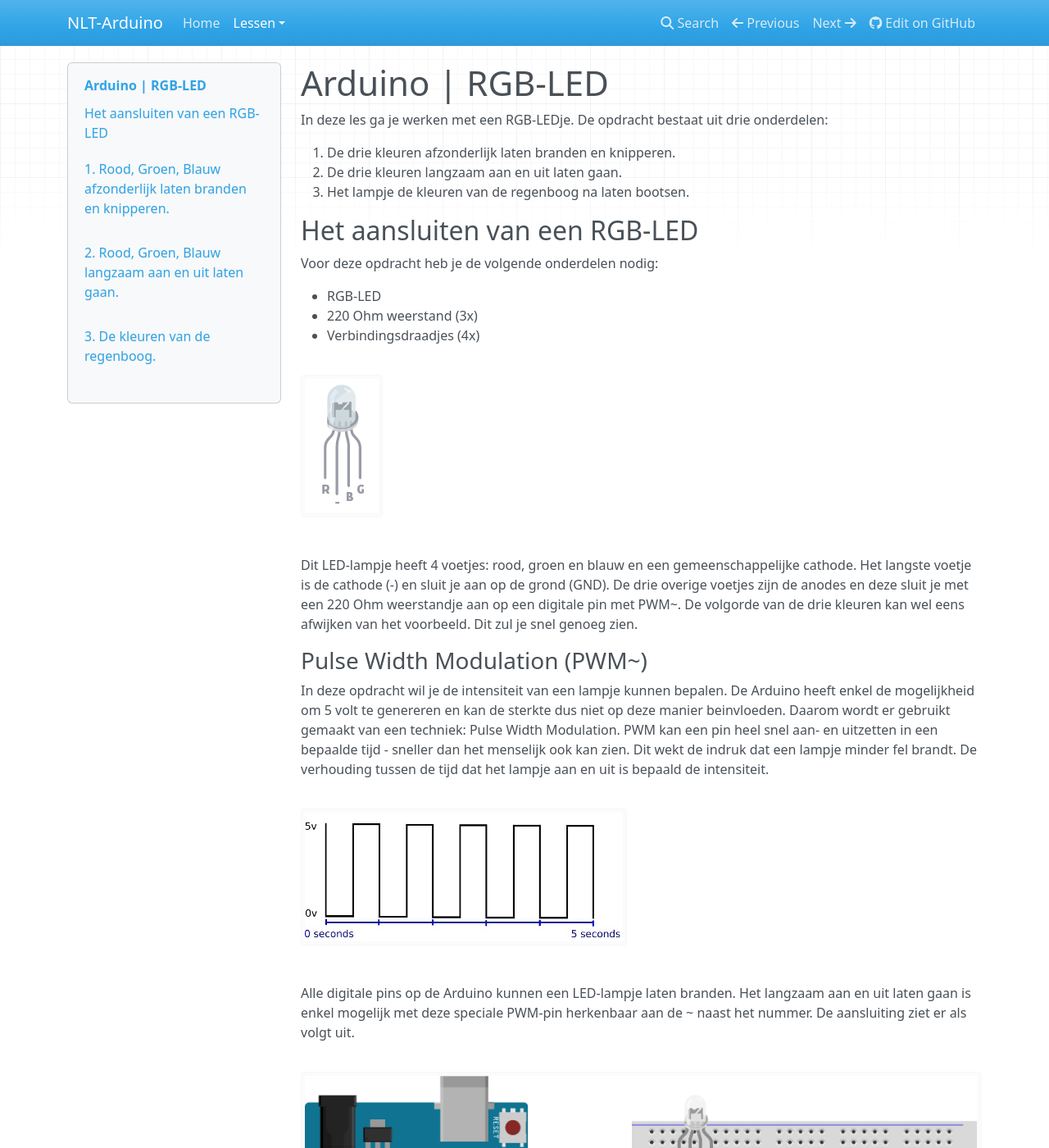
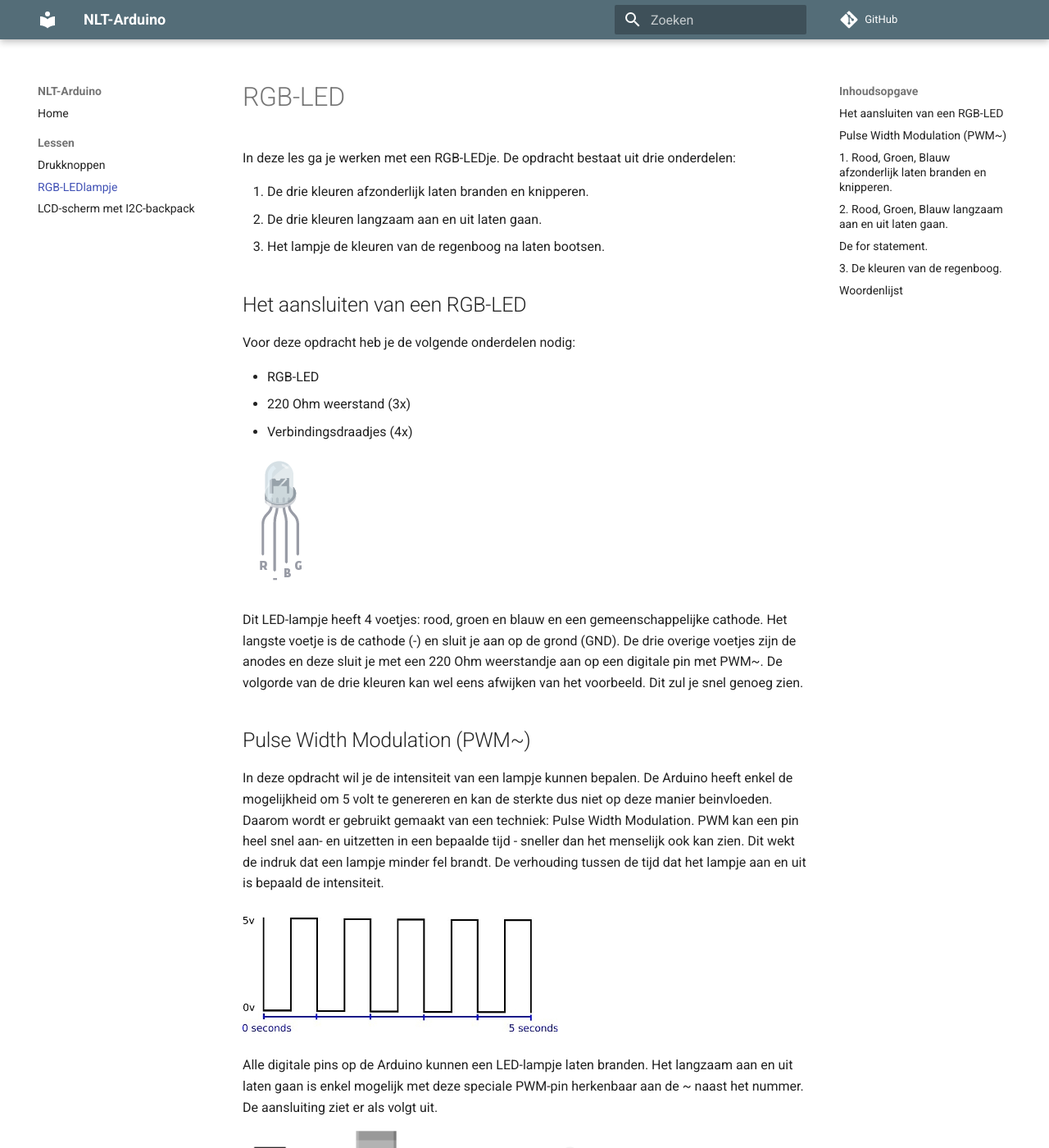
Before and after one commit to olivierspoor/arduino, an MkDocs documentation site: the page built from docs/rgb_led.md, in a window 1280 px wide and 1400 px high. Shown: the whole window at 82% size. Built offline with MkDocs 1.6.1 and Material for MkDocs 9.7.7, drawn with Linux system fonts in a browser that asks for light colours; nearby versions of some CDN libraries; comment, search, counter and statistics services are not loaded; some of the changed text lies outside the part shown.

Commit message:
theme and links

````diff
--- a/docs/rgb_led.md
+++ b/docs/rgb_led.md
@@ -1,4 +1,4 @@
-# Arduino | RGB-LED
+# RGB-LED
 
 In deze les ga je werken met een RGB-LEDje. De opdracht bestaat uit drie onderdelen:
 
@@ -15,33 +15,32 @@ Voor deze opdracht heb je de volgende onderdelen nodig:
 - 220 Ohm weerstand (3x)
 - Verbindingsdraadjes (4x)
 
-![rgb-led](../assets/images/rgb_led.png)
+![rgb-led](/assets/images/rgb_led.png)
 
 Dit LED-lampje heeft 4 voetjes: rood, groen en blauw en een gemeenschappelijke cathode. Het langste voetje is de cathode (-) en sluit je aan op de grond (GND). De drie overige voetjes zijn de anodes en deze sluit je met een 220 Ohm weerstandje aan op een digitale pin met PWM~.  De volgorde van de drie kleuren kan wel eens afwijken van het voorbeeld. Dit zul je snel genoeg zien.
 
-### Pulse Width Modulation (PWM~)
+## Pulse Width Modulation (PWM~)
 In deze opdracht wil je de intensiteit van een lampje kunnen bepalen. De Arduino heeft enkel de mogelijkheid om 5 volt te genereren en kan de sterkte dus niet op deze manier beinvloeden. Daarom wordt er gebruikt gemaakt van een techniek: Pulse Width Modulation. PWM kan een pin heel snel aan- en uitzetten in een bepaalde tijd - sneller dan het menselijk ook kan zien. Dit wekt de indruk dat een lampje minder fel brandt. De verhouding tussen de tijd dat het lampje aan en uit is bepaald de intensiteit.
 
-![pwm](../assets/images/pwm.png)
+![pwm](/assets/images/pwm.png)
 
 Alle digitale pins op de Arduino kunnen een LED-lampje laten branden. Het langzaam aan en uit laten gaan is enkel mogelijk met deze speciale PWM-pin herkenbaar aan de ~ naast het nummer. De aansluiting ziet er als volgt uit.
 
-![rgb-led-aansluiting](../assets/images/rgb_led_aansluiting.png)
+![rgb-led-aansluiting](/assets/images/rgb_led_aansluiting.png)
 
-#
 
 ## 1. Rood, Groen, Blauw afzonderlijk laten branden en knipperen.
 
 Nu alles is aangesloten, kunnen we de Arduino gaan programmeren. We beginnen met het definieren van de constanten.
 
 
-```ino
+```arduino
 const int pinBlauw=9;
 ```
 Een niet te veranderen integer (getal) 9 wordt gelinkt met de naam 'pinBlauw'. Doe dit ook voor de andere kleuren.
 Vervolgens kijken we naar de setup.
 
-```ino
+```arduino
 void setup() {
   pinMode(pinBlauw, OUTPUT);
 }
@@ -49,7 +48,7 @@ void setup() {
 Het gedrag (*pinMode*) van de digitale pin met de naam *pinBlauw* (dat is dus pin 9) wordt ingesteld als *output*.
 Om nu het blauwe LEDje te laten branden heb je nog een stukje code nodig in de *void loop*:
 
-```ino
+```arduino
 void loop() {
   digitalWrite(pinBlauw, HIGH);
 }
@@ -60,11 +59,10 @@ Hiermee zeg je dat de digitale pin aangaat. Dit signaal is binair (heeft twee mo
 Met deze informatie en met de kennis opgedaan uit de introductie zou je in staat moeten zijn om het lampje de drie kleuren achtereenvolgens te laten knipperen. Denk hierbij aan het gebruik van de ```delay()```, waarin je de tijd in miliseconden meegeeft.
 
 
-#
 <details>
 <summary>Klik hier voor de oplossing</summary>
 
-```ino
+```arduino
 const int pinBlauw=9;
 const int pinGroen=10;
 const int pinRood=11;
@@ -93,7 +91,6 @@ void loop() {
 
 </details>
 
-#
 ## 2. Rood, Groen, Blauw langzaam aan en uit laten gaan.
 
 De volgende stap is het varieren van de intensiteit van het LEDje. Hier gebruiken we ```analogWrite(pin, value)```, waarbij *pin* verwijst naar de anode van de kleur die je wilt aansturen en *value* de frequentie is van de PWM~ uitgedrukt in een waarde tussen de 0 (helemaal uit) en 255 (helemaal aan).
@@ -103,10 +100,10 @@ Dit betekent dus dat ```digitalWrite(pinBlauw, HIGH)``` gelijk is aan ```analogW
 Als we het lampje dus van uit (0) tot aan (255) willen laten gaan, moeten we de *value* langzaam laten toenemen. Hiervoor maken we gebruik van een `for` statement. Hiermee kunnen een blokje code herhalen tot er een bepaald eindpunt bereikt is.
 
 
-### De `for` statement.
+## De `for` statement.
 
 Een `for` statement heeft de volgende syntax:
-```ino
+```arduino
 for (initialization; condition; increment) {
   // statement(s);
 }
@@ -115,7 +112,7 @@ Een `for` statement veronderstelt een bepaalde beweging; het laten toe- of afnem
 
 Dit passen we toe op ons lampje. De beginsituatie (*initialization*) is uit (0). Deze waarde willen we stapsgewijs laten toenemen (*increment*) tot deze 255 heeft bereikt (*condition*). Dit ziet er als volgt uit:
 
-```ino
+```arduino
 for (int i = 0; i < 255; i=i+1) {
   analogWrite(pinBlauw, i);
   delay(50)
@@ -125,11 +122,10 @@ We definieren hier een integer *i* als variabele om de intensiteit bij te houden
 
 Met deze informatie zou je in staat moeten zijn het lampje ook langzaam uit te kunnen laten gaan. Denk daarbij goed aan wat je beginpunt is, de conditie en de richting van de stappen die je neemt.
 
-#
 <details>
 <summary>Klik hier voor de oplossing</summary>
 
-```ino
+```arduino
 const int pinBlauw=9;
 const int pinGroen=10;
 const int pinRood=11;
@@ -169,17 +165,16 @@ Deze code kan korter en efficienter. Kijk hiervoor bij de extra opdrachten.
 
 </details>
 
-#
 
 ## 3. De kleuren van de regenboog.
 
 Nu we weten hoe we de individuele kleuren kunnen aansturen, is het tijd om kleuren te gaan mengen. In de onderstaande afbeelding zien we de mengwaarden voor de kleuren van de regenboog.
 
-![rgb_regenboog](../assets/images/rgb_regenboog.png)
+![rgb_regenboog](/assets/images/rgb_regenboog.png)
 
 Als we bijvoorbeeld paars willen maken (RGB(75,0,130)), dan geven we de RGB-waarden aan de lossen pins van het RGB-LEDje zoals in het onderstaande voorbeeld:
 
-```ino
+```arduino
 const int pinBlauw=9;
 const int pinGroen=10;
 const int pinRood=11;
@@ -197,7 +192,6 @@ void loop() {
 
 De opdracht is om met bovenstaande informatie de kleuren van de regenboog langzaam voorbij te laten komen. Er zijn verschillende manieren om dit probleem op te lossen. Het is goed om van te voren te bedenken hoe je het probleem wilt aanpakken. Je kunt ook spelenderwijs ontdekken wat er gebeurd.
 
-#
 <details>
 <summary>Klik hier voor een hint</summary>
 
@@ -208,12 +202,11 @@ Bij de eerste drie kleuren is rood volledig aan. Bij kleur 2,3 en 4 is groen aan
 Je zou rood langzaam aan kunnen laten gaan. Vervolgens groen langzaam aan laten gaan, voordat je rood weer langzaam uit laat gaan. Enzovoort.
 </details>
 
-#
 
 <details>
 <summary>Klik hier voor een mogelijke oplossing</summary>
 
-```ino
+```arduino
 const int pinBlauw=9;
 const int pinGroen=10;
 const int pinRood=11;
@@ -284,8 +277,7 @@ Deze code kan korter en efficienter. Kijk hiervoor bij de extra opdrachten.
 
 
 
-#
-### Woordenlijst
+## Woordenlijst
 
 **RGB** - Rood, Groen, Blauw. In *additieve kleurmenging* zijn rood, groen en blauw de drie primaire kleuren die samen in verschillende combinaties en intensiteit de zichtbare kleuren kunnen uitdrukken. De hoeveelheid van elke primaire kleur die nodig is om de mengkleur te verkrijgen, wordt uitgedrukt in een getal dat meestal uit 8 bits bestaat (een waarde van 0 tot 255).
 
--- a/mkdocs.yml
+++ b/mkdocs.yml
@@ -10,10 +10,48 @@ nav:
     - Home: index.md
 #    - Introductie:
     - Lessen:
-      - Drukknoppen: drukknopn.md
+      - Drukknoppen: drukknop.md
       - RGB-LEDlampje: rgb_led.md
       - LCD-scherm met I2C-backpack: lcd_i2c.md
 #    - Voorbeelden:
 
 
-theme: mkdocs
+theme:
+    name: material
+    language: nl
+    palette:
+        primary: blue grey
+        accent: teal
+
+
+        # # Palette toggle for light mode
+        # - scheme: default
+        #   toggle:
+        #     icon: material/brightness-7
+        #     name: Switch to dark mode
+
+        # # Palette toggle for dark mode
+        # - scheme: slate
+        #   toggle:
+        #     icon: material/brightness-4
+        #     name: Switch to light mode
+
+    features:
+    # - navigation.tabs
+    - navigation.sections
+    - navigation.expand
+
+markdown_extensions:
+  - pymdownx.highlight:
+      anchor_linenums: true
+  - pymdownx.inlinehilite
+  - pymdownx.snippets
+  - pymdownx.superfences
+
+
+extra:
+  social:
+    - icon: fontawesome/brands/github
+      link: https://github.com/olivierspoor
+    - icon: fontawesome/brands/linkedin
+      link: https://www.linkedin.com/in/olivierspoor
````
Also changed, not shown: docs/drukknop.md (+9 -9 lines), docs/lcd_i2c.md (+7 -9 lines).
